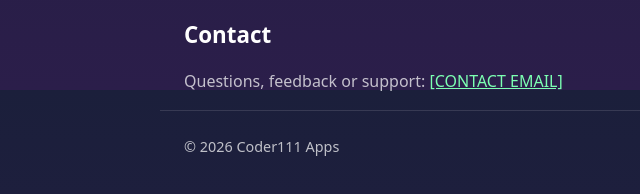
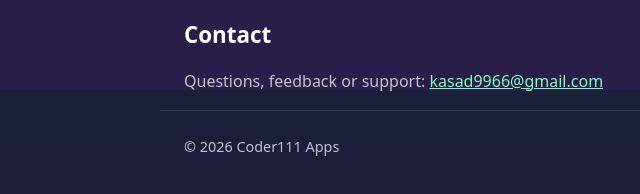
Before and after one commit to coder111-apps/coder111-apps.github.io, a plain HTML site: page index.html in a window 1280 px wide. Shown: the part 710-904 px from the top of the page, 0-640 px from the left. Drawn offline with Linux system fonts and the light colour scheme.

Commit message:
Add contact email and update README

```diff
--- a/index.html
+++ b/index.html
@@ -22,7 +22,7 @@
   </div>
 
   <h2 id="contact">Contact</h2>
-  <p style="color:var(--muted)">Questions, feedback or support: <a href="mailto:[CONTACT EMAIL]">[CONTACT EMAIL]</a></p>
+  <p style="color:var(--muted)">Questions, feedback or support: <a href="mailto:kasad9966@gmail.com">kasad9966@gmail.com</a></p>
 </main>
 <footer class="site wrap"><span>© 2026 Coder111 Apps</span><span><a href="./jar-pour/privacy-policy.html">Jar Pour privacy policy</a></span></footer>
 </body></html>
```
Also changed, not shown: jar-pour/privacy-policy.html (+1 -1 lines).
